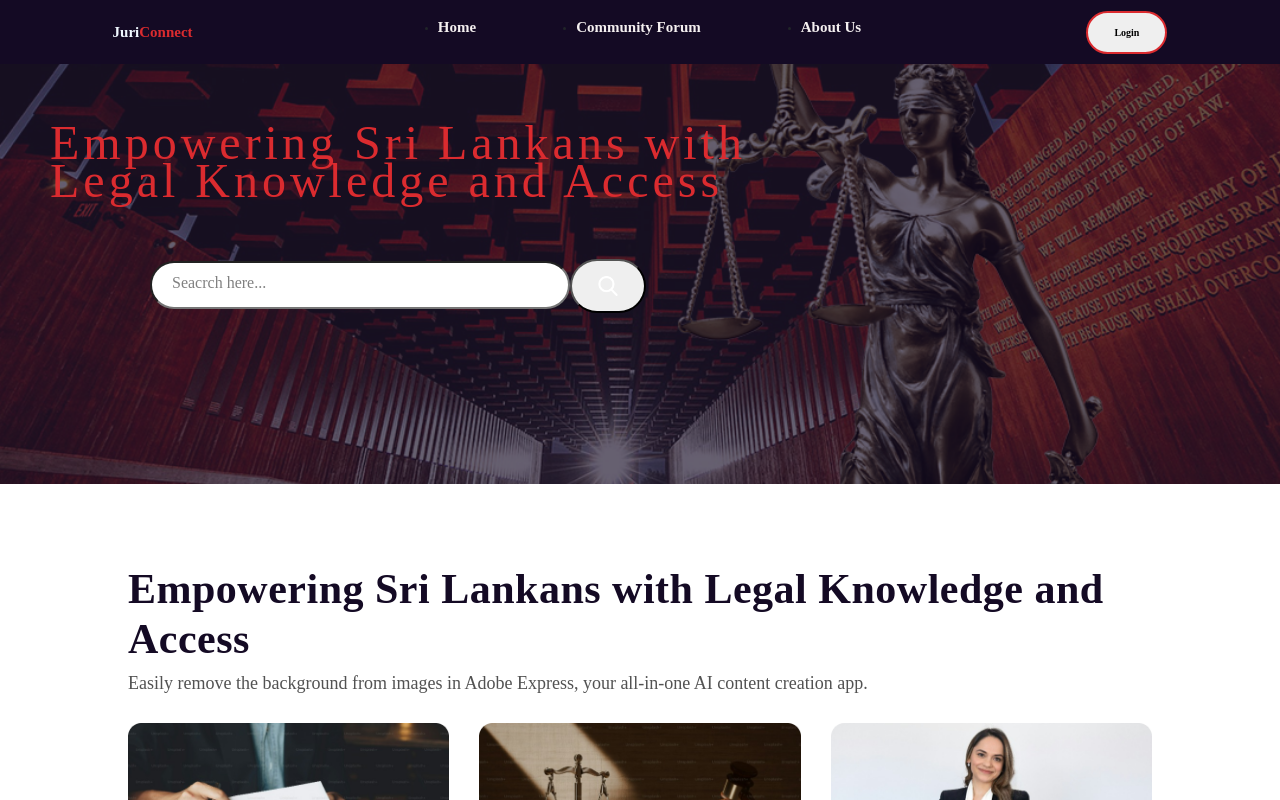
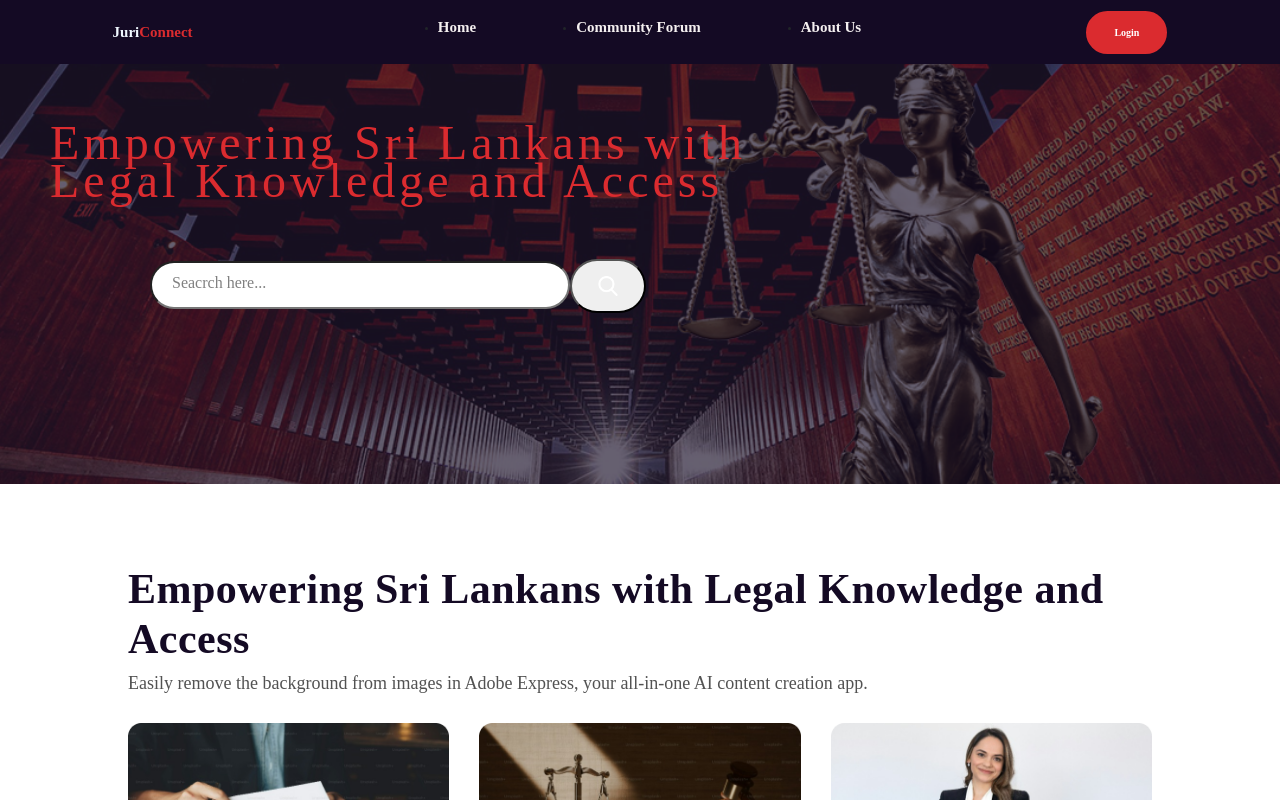
Before and after one commit to Tharindu-Lakmal/Juris-Connect, a React (Vite) app in the folder juris-connect/: page / in a window 1280 px wide. In both pictures the pointer is over the button "Login". Shown: the top 800 px of the page. Built offline with nearby package versions, Linux system fonts and the light colour scheme.

Commit message:
add hover to the log in button

```diff
--- a/juris-connect/src/components/Header/Navbar.css
+++ b/juris-connect/src/components/Header/Navbar.css
@@ -92,12 +92,13 @@ body {
     gap: 10px;
     font-weight: bold;
     border: 2px solid;
+    transition: background-color 0.3s, color 0.3s;
+
+}
+.login_btn:hover {
+    background-color: #DB2B2F;
+    color: #fff;
     border-color: #DB2B2F;
-
-
-
-
-
 }
 
 
```
